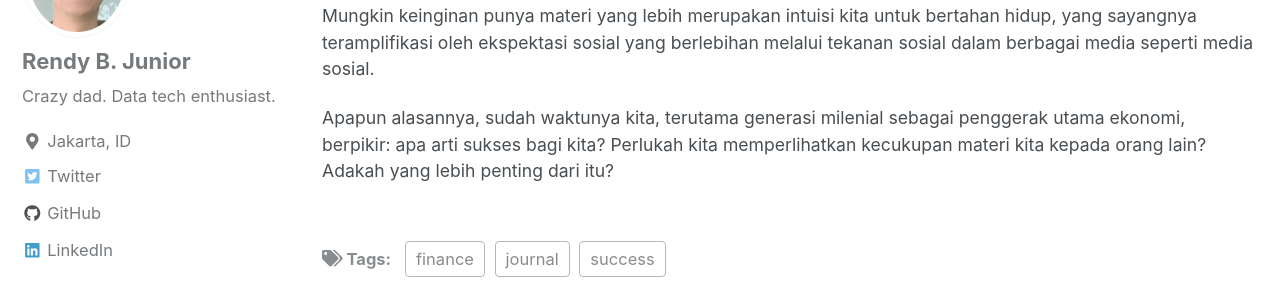
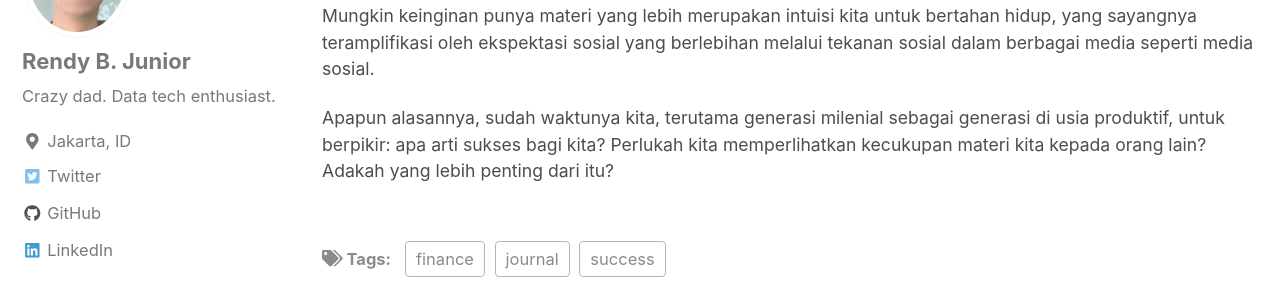
Before and after one commit to rendybjunior/rendyistyping, a Jekyll site: the page built from _posts/2019-08-10-successfool.md, in a window 1280 px wide and 900 px high, scrolled down 1016 px. Shown: the part 153-436 px from the top of the window. Built offline with Jekyll 4.4.1, drawn with Linux system fonts in a browser that asks for light colours; cached includes are drawn as plain includes; nearby versions of some CDN libraries; comment, search, counter and statistics services are not loaded.

Commit message:
successfool4

```diff
--- a/_posts/2019-08-10-successfool.md
+++ b/_posts/2019-08-10-successfool.md
@@ -19,4 +19,4 @@ Dulu, saya kira dengan mendapatkan materi saya akan bahagia. Namun ternyata saya
 
 Saya mencoba berpikir, dari mana sebenarnya tekanan sosial ini datang. Apakah karena kita terus diserang gambaran kesuksesan yang ditampilkan oleh acara di televisi melalui sinetron dan kehidupan sehari-hari artis, atau di jaman sekarang diwakili oleh publikasi akun selebriti di media sosial seperti selebgram, yang menampilkan kehidupannya yang serba indah. Entahlah, sampai sekarang saya belum punya jawabannya. Mungkin keinginan punya materi yang lebih merupakan intuisi kita untuk bertahan hidup, yang sayangnya teramplifikasi oleh ekspektasi sosial yang berlebihan melalui tekanan sosial dalam berbagai media seperti media sosial.
 
-Apapun alasannya, sudah waktunya kita, terutama generasi milenial sebagai penggerak utama ekonomi, berpikir: apa arti sukses bagi kita? Perlukah kita memperlihatkan kecukupan materi kita kepada orang lain? Adakah yang lebih penting dari itu?
+Apapun alasannya, sudah waktunya kita, terutama generasi milenial sebagai generasi di usia produktif, untuk berpikir: apa arti sukses bagi kita? Perlukah kita memperlihatkan kecukupan materi kita kepada orang lain? Adakah yang lebih penting dari itu?
```
